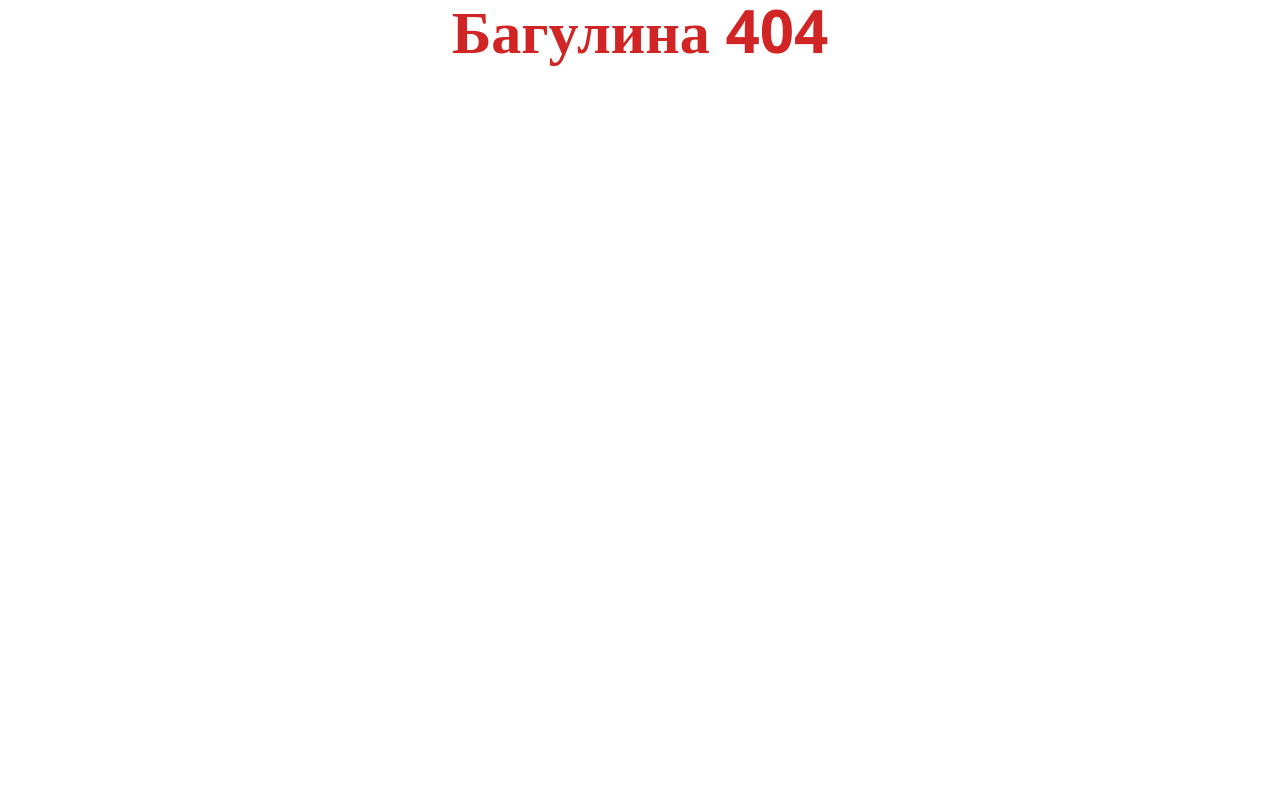
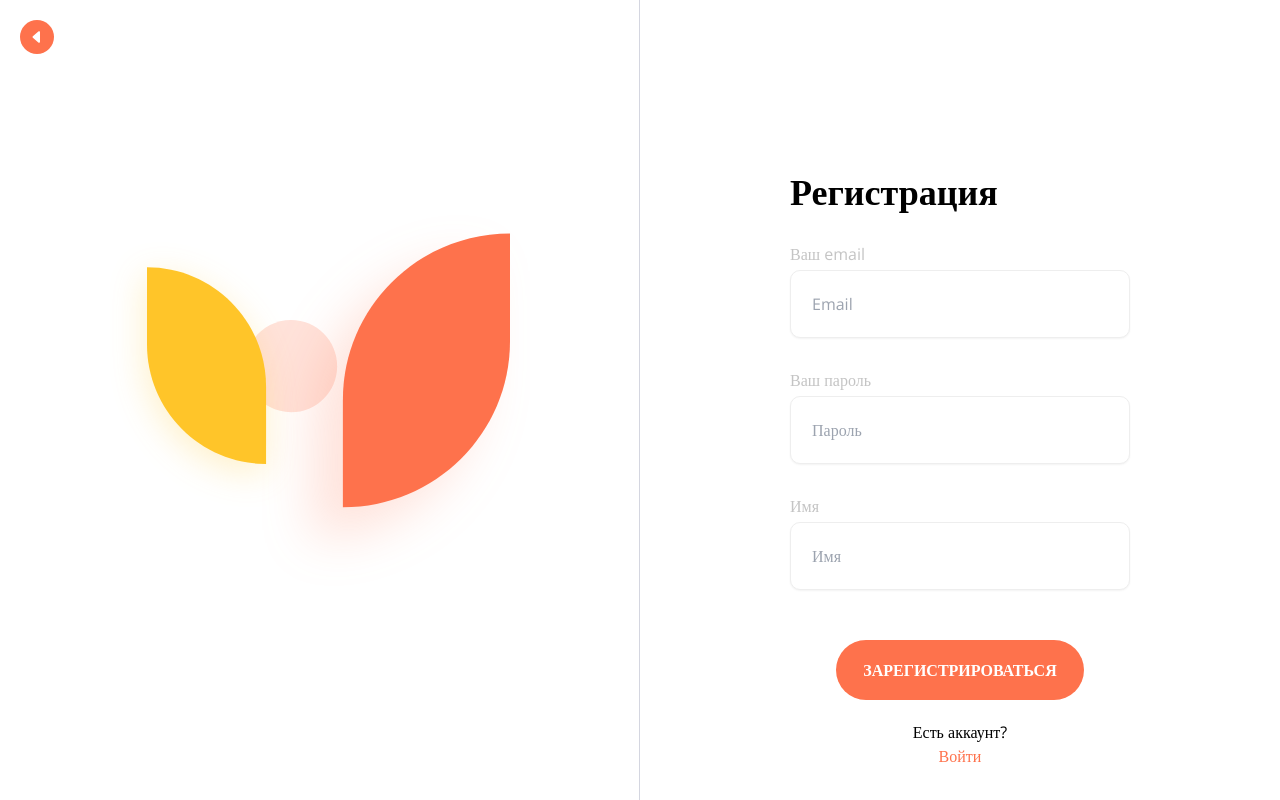
Before and after one commit to Lyaguh21/FASTfood, a React (Vite) app: page /auth/register in a window 1280 px wide. Before the commit this address had no page. Built offline with nearby package versions, Linux system fonts and the light colour scheme.

Commit message:
add Login and register

```diff
--- a/src/components/templates/MenuList.tsx
+++ b/src/components/templates/MenuList.tsx
@@ -7,6 +7,7 @@ interface MenuProps {
 export default function MenuList({ products }: MenuProps) {
   return products.map((e) => (
     <ProductCard
+      key={e.id}
       id={e.id}
       price={e.price}
       title={e.name}
--- a/src/components/templates/ProductCard.tsx
+++ b/src/components/templates/ProductCard.tsx
@@ -40,7 +40,7 @@ export default function ProductCard({
       >
         <Rating rating={rating} className="mt-[151px]" />
       </div>
-      <div className="px-3 py-4 flex flex-col gap-1">
+      <div className="px-3 py-4 flex flex-col ">
         <h2 className="text-black text-[18px] font-semibold">{title}</h2>
         <h2 className="text-sm font-normal text-textGray">{description}</h2>
       </div>
--- a/src/components/templates/ProductInfo.tsx
+++ b/src/components/templates/ProductInfo.tsx
@@ -12,7 +12,6 @@ import Rating from "../ui/Rating";
 export default function ProductInfo() {
   const data = useLoaderData() as Product;
   return (
-    <>
     <Suspense fallback={<Loading />}>
       <Await resolve={data} errorElement={<ErrorElement />}>
         {(resolvedData: Product) => (
@@ -48,10 +47,7 @@ export default function ProductInfo() {
 
                 <div className="flex justify-between py-3">
                   <h2 className="text-xl font-semibold">Рейтинг</h2>
-                    <Rating
-                      rating={resolvedData.rating}
-                      className="ml-[150px]"
-                    />
+                  <Rating rating={resolvedData.rating} className="ml-[150px]" />
                 </div>
 
                 <div>
@@ -60,7 +56,12 @@ export default function ProductInfo() {
                   </h2>
                   <ul className="list-disc text-[#5B5B5E] pl-[16px]">
                     {resolvedData.ingredients.map((e) => (
-                        <li className="text-[15px] capitalize ">{e}</li>
+                      <li
+                        className="text-[15px] capitalize"
+                        key={resolvedData.ingredients.indexOf(e)}
+                      >
+                        {e}
+                      </li>
                     ))}
                   </ul>
                 </div>
@@ -70,6 +71,5 @@ export default function ProductInfo() {
         )}
       </Await>
     </Suspense>
-    </>
   );
 }
--- /dev/null
+++ b/src/components/ui/Label.tsx
@@ -0,0 +1,15 @@
+import { ReactNode } from "react";
+
+export default function Label({
+  htmlFor,
+  children,
+}: {
+  htmlFor: string;
+  children: ReactNode;
+}) {
+  return (
+    <label htmlFor={htmlFor} className="text-[#C4C4C4]">
+      {children}
+    </label>
+  );
+}
--- /dev/null
+++ b/src/layout/LayoutRegister.tsx
@@ -0,0 +1,19 @@
+import { Link, Outlet } from "react-router-dom";
+import Button from "../components/ui/Button";
+import { backItem } from "../icons/back-icon";
+
+export default function LayoutRegister() {
+  return (
+    <div className="flex h-screen w-full relative">
+      <Link to={"/"} className="z-30 absolute mt-5 ml-5">
+        <Button appearance="nav">{backItem}</Button>
+      </Link>
+      <div className="basis-1/2 border-r-[1px] border-[#D4D6E0] flex justify-center items-center ">
+        <img src="\img\LogoAuth.svg" alt="" />
+      </div>
+      <div className="basis-1/2">
+        <Outlet />
+      </div>
+    </div>
+  );
+}
--- /dev/null
+++ b/src/pages/Login/Login.tsx
@@ -0,0 +1,48 @@
+import { Link } from "react-router-dom";
+import Button from "../../components/ui/Button";
+import Input from "../../components/ui/Input";
+import Label from "../../components/ui/Label";
+import Title from "../../components/ui/Title";
+import { FormEvent } from "react";
+
+export default function Login() {
+  const submit = (e: FormEvent) => {
+    e.preventDefault();
+    console.log(e);
+  };
+  return (
+    <section className="px-[150px] pt-[172px]">
+      <Title className="mb-[30px]">Вход</Title>
+      <form action="" className="flex flex-col gap-[30px]" onSubmit={submit}>
+        <div>
+          <Label htmlFor="name">Ваш email</Label>
+          <Input placeholder="Email" type="email" id="email" className="mt-1" />
+        </div>
+
+        <div>
+          <Label htmlFor="name">Ваш пароль</Label>
+          <Input
+            placeholder="Пароль"
+            id="password"
+            type="password"
+            className="mt-1"
+          />
+        </div>
+
+        <div className="flex flex-col mt-[20px] items-center gap-[20px]">
+          <Button appearance="big">Вход</Button>
+
+          <h2 className="flex flex-col items-center">
+            <div>Нет аккаунта?</div>
+            <Link
+              to={"/auth/register"}
+              className="text-orangeMain hover:text-orangeHover "
+            >
+              Зарегистрироваться
+            </Link>
+          </h2>
+        </div>
+      </form>
+    </section>
+  );
+}
--- /dev/null
+++ b/src/pages/Register/Register.tsx
@@ -0,0 +1,53 @@
+import { Link } from "react-router-dom";
+import Button from "../../components/ui/Button";
+import Input from "../../components/ui/Input";
+import Label from "../../components/ui/Label";
+import Title from "../../components/ui/Title";
+import { FormEvent } from "react";
+
+export default function Register() {
+  const submit = (e: FormEvent) => {
+    e.preventDefault();
+    console.log(e);
+  };
+  return (
+    <section className="px-[150px] pt-[172px]">
+      <Title className="mb-[30px]">Регистрация</Title>
+      <form action="" className="flex flex-col gap-[30px]" onSubmit={submit}>
+        <div>
+          <Label htmlFor="name">Ваш email</Label>
+          <Input placeholder="Email" type="email" id="email" className="mt-1" />
+        </div>
+
+        <div>
+          <Label htmlFor="name">Ваш пароль</Label>
+          <Input
+            placeholder="Пароль"
+            id="password"
+            type="password"
+            className="mt-1"
+          />
+        </div>
+
+        <div>
+          <Label htmlFor="name">Имя</Label>
+          <Input placeholder="Имя" id="name" type="text" className="mt-1" />
+        </div>
+
+        <div className="flex flex-col mt-[20px] items-center gap-[20px]">
+          <Button appearance="big">Зарегистрироваться</Button>
+
+          <h2 className="flex flex-col items-center">
+            <div>Есть аккаунт?</div>
+            <Link
+              to={"/auth/login"}
+              className="text-orangeMain hover:text-orangeHover "
+            >
+              Войти
+            </Link>
+          </h2>
+        </div>
+      </form>
+    </section>
+  );
+}
```
Also changed, not shown: src/main.tsx (+17 -0 lines), public/img/LogoAuth.svg (added). Lines whose indentation alone changed are shown as unchanged.
